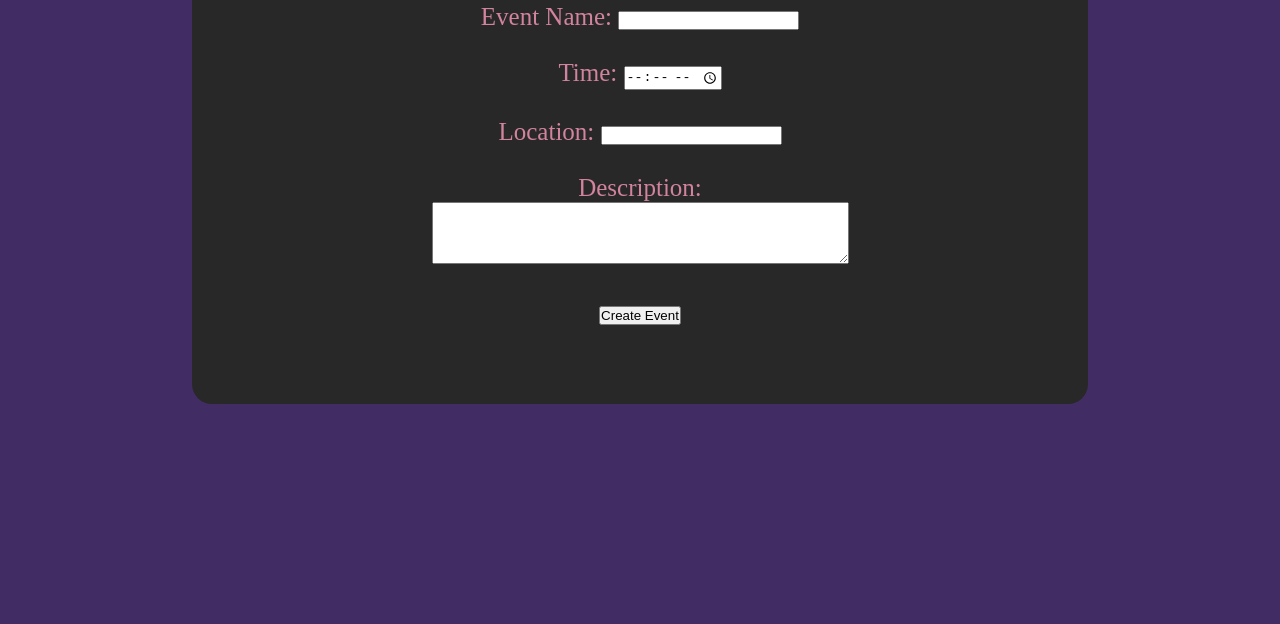
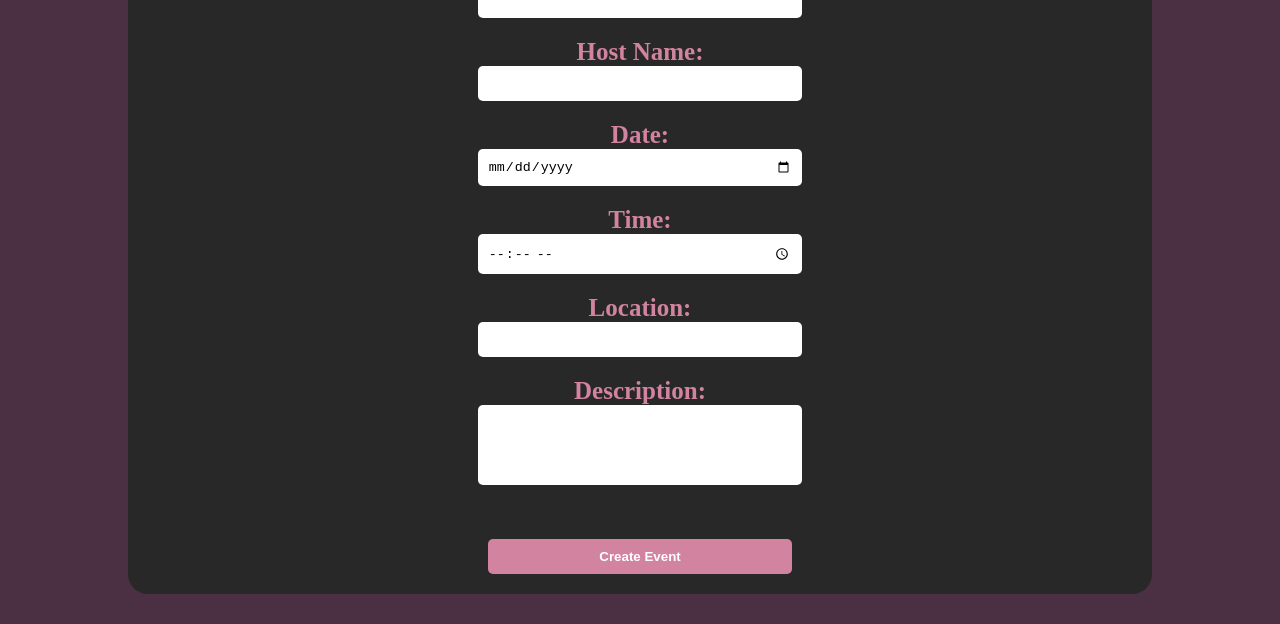
Before and after one commit to Crunchyroll01/Campus-Event-Manager-Website, a plain HTML site: page Create-Event.html in a window 1280 px wide. Shown: the part 305-929 px from the top of the page. Before the commit the page ends 800 px from the top, so only its background shows below. Drawn offline with Linux system fonts and the light colour scheme.

Commit message:
Second Progess Checkpoint

```diff
--- a/CampusEvent.css
+++ b/CampusEvent.css
@@ -4,7 +4,7 @@
 }
 
 body {
-    background-color:rgb(65, 45, 99);
+    background-color:rgb(74, 48, 66);
 }
 header {
     background-color: rgb(41, 40, 40);
@@ -42,29 +42,78 @@ body > div {
 body > div> div{
     font-size: 25px;
     color: rgb(209, 131, 159);
+    padding-left: 20px;
+    padding-right: 20px;
     H4 {
         font-size: 20px;
+        padding-top: 10px;
     }
 }
 #landing-img {
     width: 70%;
-    height: 70%;
+    height: 60%;
     padding-top: 20px;
     border-radius: 50px;
+    margin-bottom: 20px;
 }
 #home-btn {
     height: 50px;
     width: 50px;
     padding-right: 20px;
 }
-#Background {
+#Background-Main-Page {
     display: flex;
     background-color: rgb(41, 40, 40);
     border-radius: 20px;
     margin: 30px auto;
-    width: 70vw;
-    height: 70vh;
+    width: 80%;
+    height: 80%;
     align-items: center;
     justify-content: center;
     flex-direction: column;
 }
+#Background-Create-Event {
+    display: flex;
+    background-color: rgb(41, 40, 40);
+    border-radius: 20px;
+    margin: 30px auto;
+    width: 80%;
+    height: 80%;
+    align-items: center;
+    justify-content: center;
+    flex-direction: column;
+}
+#Background-Current-Events {
+    display: flex;
+    background-color: rgb(41, 40, 40);
+    border-radius: 20px;
+    margin: 30px auto;
+    width: 50%;
+    height: 50%;
+    align-items: center;
+    justify-content: center;
+    flex-direction: column;
+}
+#Main-Heading > h4 {
+    padding-bottom: 20px;
+}
+#event-form > label {
+    font-weight: 600;
+}
+#event-form > input, #event-form > textarea {
+    width: 70%;
+    padding: 10px;
+    margin-bottom: 20px;
+    border-radius: 5px;
+    border: none;
+    resize: none;
+}
+#event-form > input[type="submit"] {
+    background-color: rgb(209, 131, 159);
+    color: white;
+    cursor: pointer;
+    font-weight: 600;
+}
+#event-form > input[type="submit"]:hover {
+    background-color: rgb(231, 166, 190);
+}
--- a/Create-Event.html
+++ b/Create-Event.html
@@ -16,21 +16,27 @@
         </ul>
         </nav>
     </header>
-    <div id="Background">
+    <div id="Background-Create-Event">
         <div id="Main-Heading">
             <H1>Create an Event</H1>
             <H4>Fill out the form below to create a new event.</H4>
         </div>
         <div id="Main-Content">
-            <form action="submit_event.php" method="post">
-                <label for="event-name">Event Name:</label>
-                <input type="text" id="event-name" name="event-name" required><br><br>
+            <form action="submit_event.php" method="post" id="event-form">
+                <label for="event-name">Event Name:</label><br>
+                <input type="text" id="event-name" name="event-name" required><br>
 
-                <label for="event-time">Time:</label>
-                <input type="time" id="event-time" name="event-time" required><br><br>
+                <label for="event-host-name">Host Name:</label><br>
+                <input type="text" id="event-host-name" name="event-host-name" required><br>
 
-                <label for="event-location">Location:</label>
-                <input type="text" id="event-location" name="event-location" required><br><br>
+                <label for="event-date">Date:</label><br>
+                <input type="date" id="event-date" name="event-date" required><br>
+
+                <label for="event-time">Time:</label><br>
+                <input type="time" id="event-time" name="event-time" required><br>
+
+                <label for="event-location">Location:</label><br>
+                <input type="text" id="event-location" name="event-location" required><br>
 
                 <label for="event-description">Description:</label><br>
                 <textarea id="event-description" name="event-description" rows="4" cols="50" required></textarea><br><br>
```
Also changed, not shown: Events.html (+9 -0 lines), index.html (+1 -1 lines).
